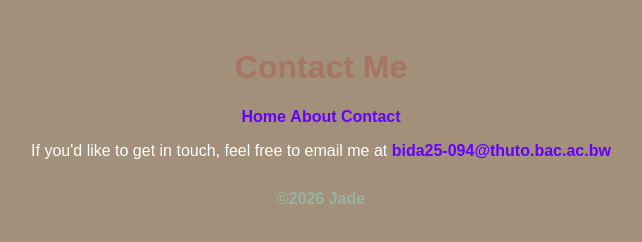
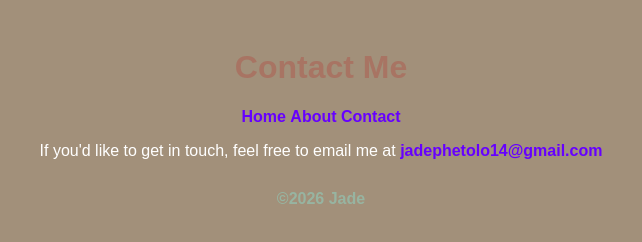
Before and after one commit to justjade04/My-first-GitHub-Page, a plain HTML site: page contact.html in a window 1280 px wide. Shown: the full height of the page, 319-961 px from the left. Drawn offline with Linux system fonts and the light colour scheme.

Commit message:
Update contact.html

```diff
--- a/contact.html
+++ b/contact.html
@@ -17,7 +17,7 @@
         </header>
         <main>
             <p>If you'd like to get in touch, feel free to email me at <a
-        href="malito:https://outlook.office.com/mail/?realm=thuto.bac.ac.bw&login_hint=bida25-094@thuto.bac.ac.bw">bida25-094@thuto.bac.ac.bw</a></p>
+        href="malito:https://outlook.office.com/mail/?realm=thuto.bac.ac.bw&login_hint=bida25-094@thuto.bac.ac.bw">jadephetolo14@gmail.com</a></p>
         </main>
 
         <footer>
```
